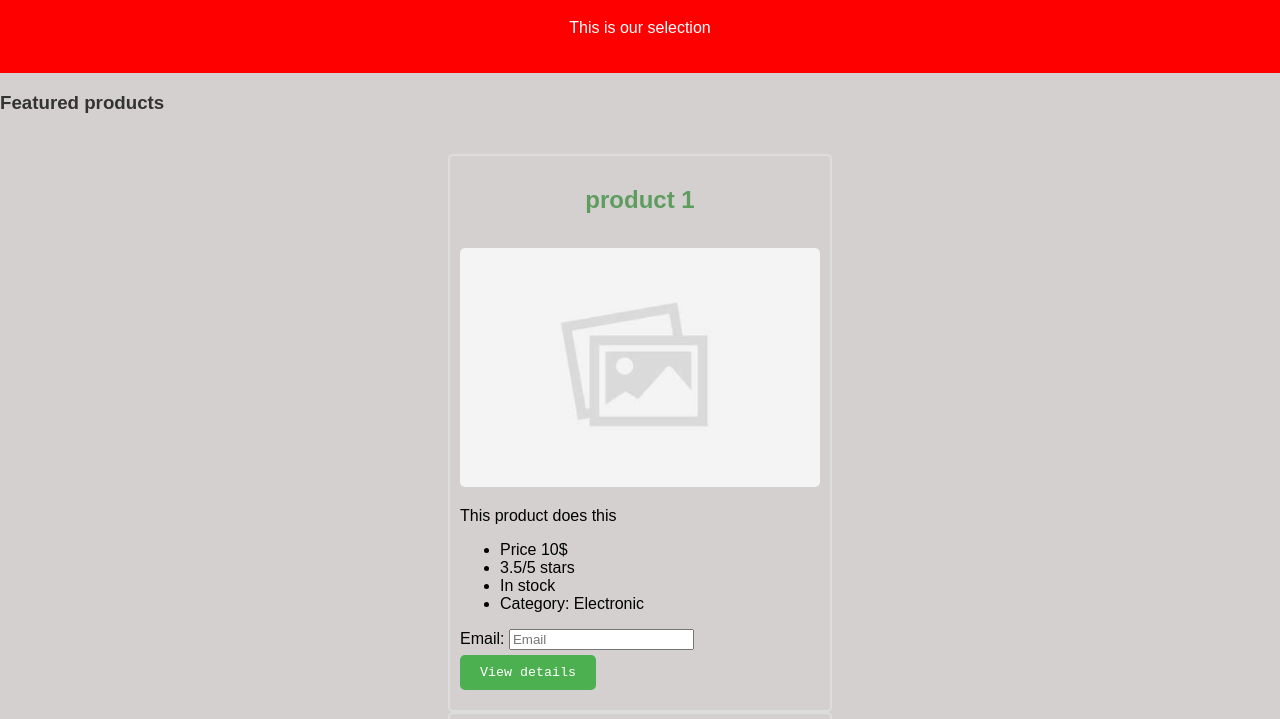
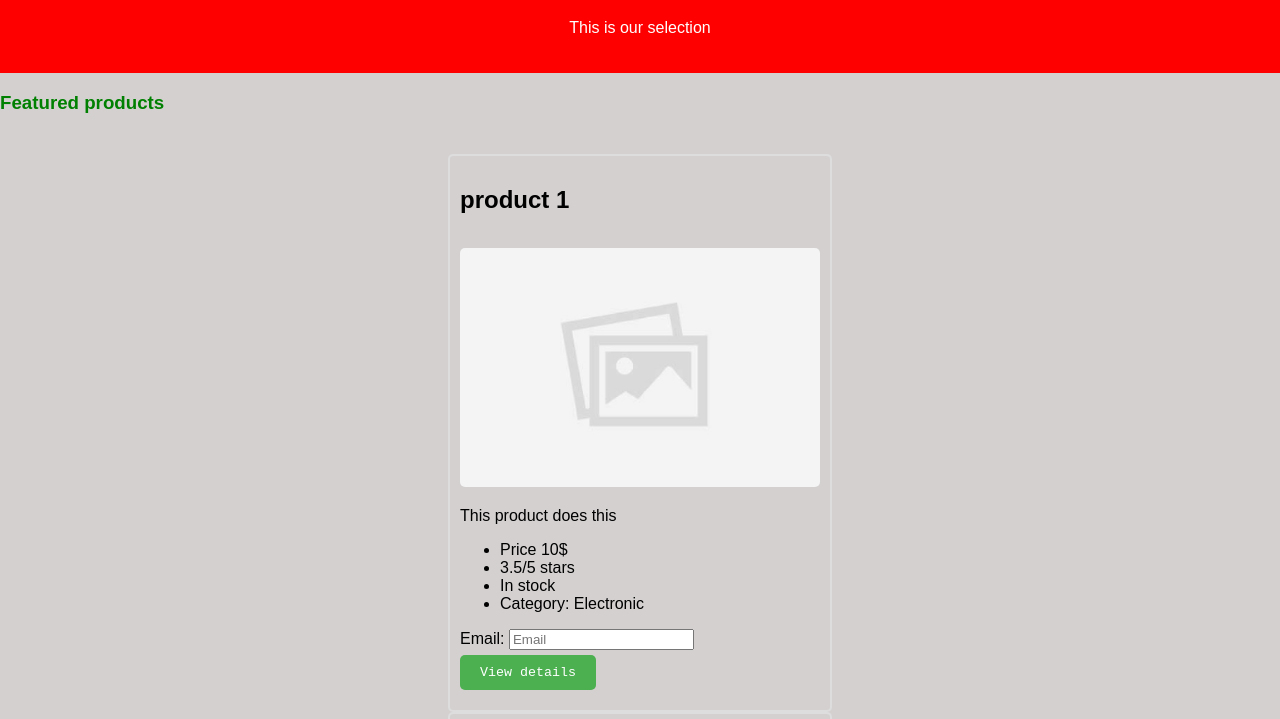
Before and after one commit to Osvaldbp/Application, a plain HTML site: page index.html in a window 1280 px wide. Shown: the part 81-800 px from the top of the page. Drawn offline with Linux system fonts and the light colour scheme.

Commit message:
Update WorkshopStyle.css

```diff
--- a/WorkshopStyle.css
+++ b/WorkshopStyle.css
@@ -17,8 +17,11 @@ section {
     border-radius: 5px;
 }
 h2 {
-    color: rgb(95, 156, 95);
-    text-align: center;
+    color: black;
+}
+h3 {
+    text-aling: center;
+    color: green;
 }
 #product1, #product2 {
     margin-left: auto;
```
